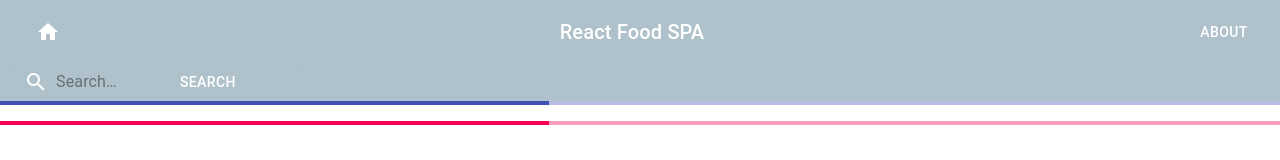
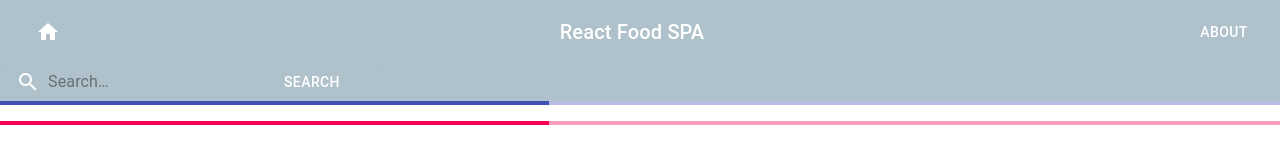
Before and after one commit to kovalvladik/react-food-SPA, a React (Create React App) app: page / in a window 1280 px wide. Shown: the top 160 px of the page. Built offline with nearby package versions, Linux system fonts and the light colour scheme; no server answers.

Commit message:
fixed Search

```diff
--- a/src/component/Search.jsx
+++ b/src/component/Search.jsx
@@ -18,7 +18,7 @@ const useStyles = makeStyles((theme) => ({
         flexGrow: 1,
         display: 'none',
         [theme.breakpoints.up('sm')]: {
-            display: 'block',
+            display: 'none',
         },
     },
     search: {
@@ -27,13 +27,15 @@ const useStyles = makeStyles((theme) => ({
         backgroundColor: '#afc2cb',
         '&:hover': {
             backgroundColor: alpha(theme.palette.common.white, 0.25),
+
+
         },
         marginLeft: 0,
         border:'2px',
         width: '30%',
-        [theme.breakpoints.up('sm')]: {
-            marginLeft: theme.spacing(1),
-            width: '23%',
+        [theme.breakpoints.down('sm')]: {
+
+            width: '100%',
         },
     },
     searchIcon: {
@@ -56,9 +58,9 @@ const useStyles = makeStyles((theme) => ({
         transition: theme.transitions.create('width'),
         width: '30%',
         [theme.breakpoints.up('sm')]: {
-            width: '12ch',
+            width: '100%',
             '&:focus': {
-                width: '20ch',
+                width: '100%',
             },
         },
     },
```
